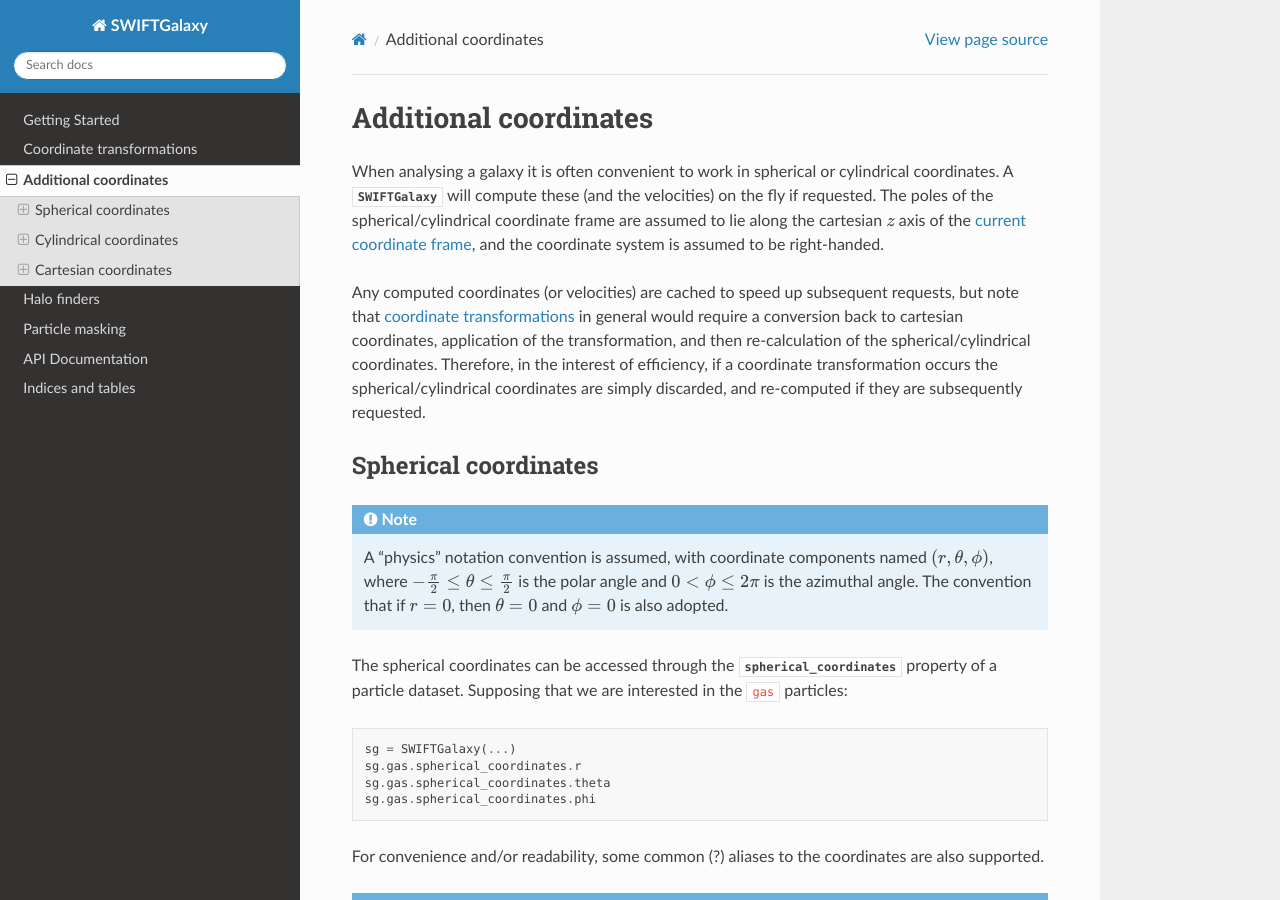
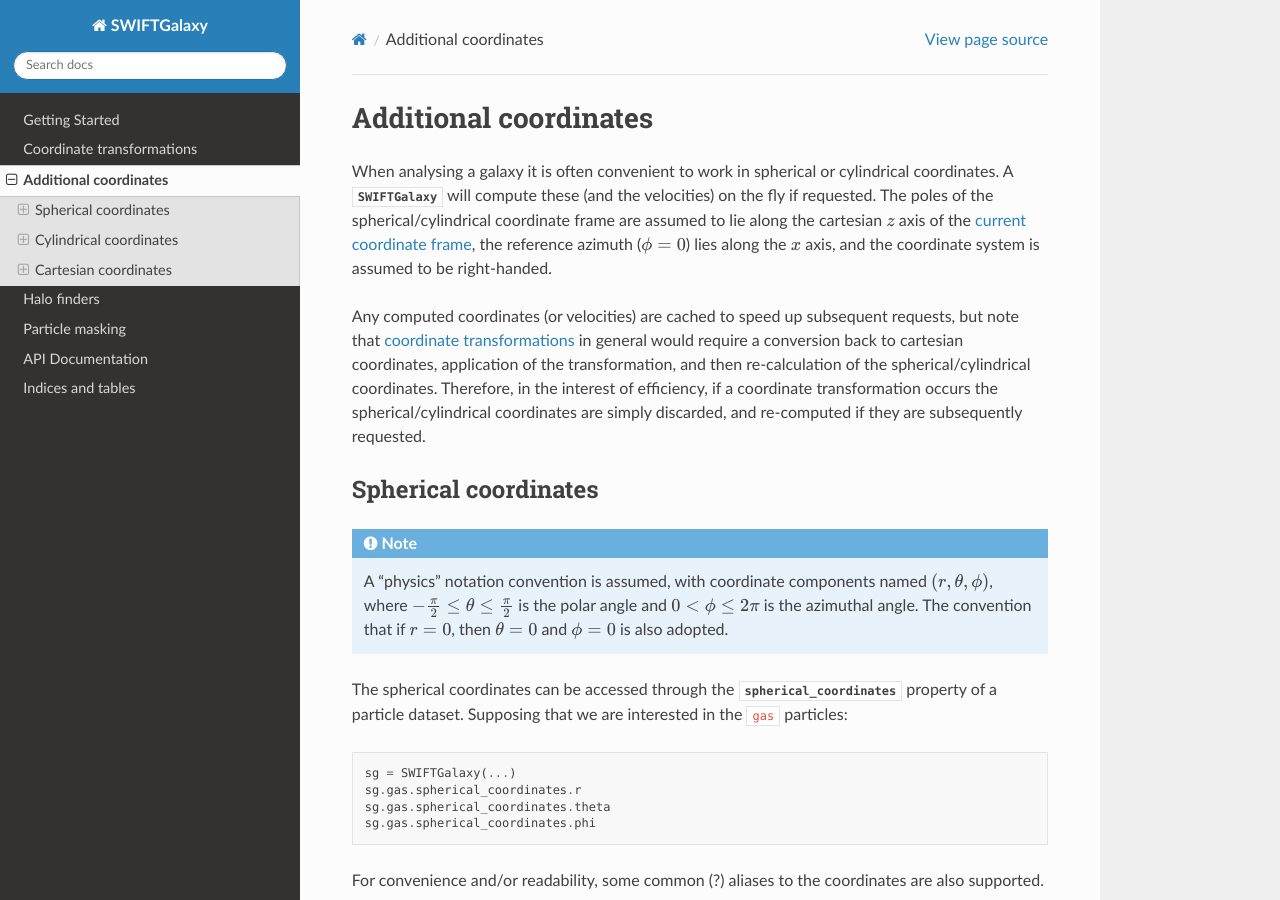
Before and after one commit to SWIFTSIM/swiftgalaxy, a Sphinx documentation site: the page built from docs/source/additional_coordinates/index.rst, in a window 1280 px wide and 900 px high. Built offline with Sphinx 7.4.7 and the Read the Docs theme 2.0.0, drawn with Linux system fonts in a browser that asks for light colours.

Commit message:
Add mention of reference azimuthal direction to docs.

```diff
--- a/docs/source/additional_coordinates/index.rst
+++ b/docs/source/additional_coordinates/index.rst
@@ -1,7 +1,7 @@
 Additional coordinates
 ======================
 
-When analysing a galaxy it is often convenient to work in spherical or cylindrical coordinates. A :class:`~swiftgalaxy.reader.SWIFTGalaxy` will compute these (and the velocities) on the fly if requested. The poles of the spherical/cylindrical coordinate frame are assumed to lie along the cartesian :math:`z` axis of the :doc:`current coordinate frame <../coordinate_transformations/index>`, and the coordinate system is assumed to be right-handed.
+When analysing a galaxy it is often convenient to work in spherical or cylindrical coordinates. A :class:`~swiftgalaxy.reader.SWIFTGalaxy` will compute these (and the velocities) on the fly if requested. The poles of the spherical/cylindrical coordinate frame are assumed to lie along the cartesian :math:`z` axis of the :doc:`current coordinate frame <../coordinate_transformations/index>`, the reference azimuth (:math:`\phi=0`) lies along the :math:`x` axis, and the coordinate system is assumed to be right-handed.
 
 Any computed coordinates (or velocities) are cached to speed up subsequent requests, but note that :doc:`coordinate transformations <../coordinate_transformations/index>` in general would require a conversion back to cartesian coordinates, application of the transformation, and then re-calculation of the spherical/cylindrical coordinates. Therefore, in the interest of efficiency, if a coordinate transformation occurs the spherical/cylindrical coordinates are simply discarded, and re-computed if they are subsequently requested.
 
```
